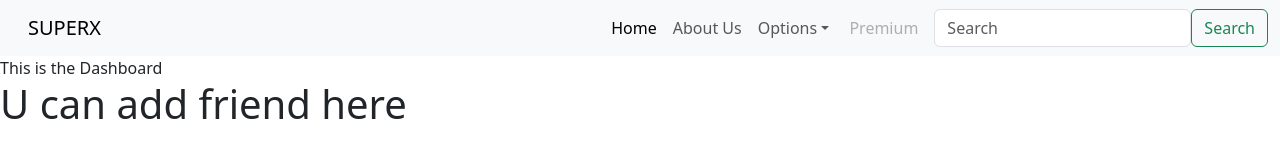
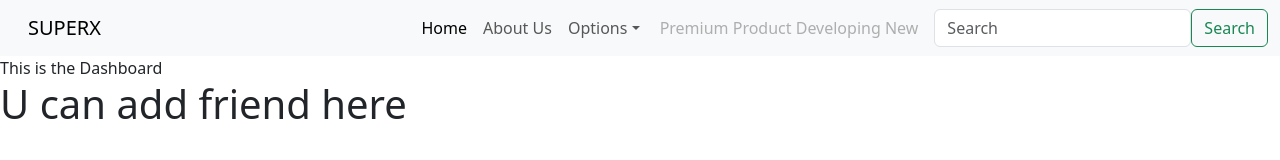
Before and after one commit to harshitraj-112233/Sample-Website-Repo, a plain HTML site: page index.html in a window 1280 px wide. Drawn offline with nearby package versions, Linux system fonts and the light colour scheme.

Commit message:
remium Product Developing Chnaged

```diff
--- a/index.html
+++ b/index.html
@@ -31,13 +31,13 @@
               </a>
               <ul class="dropdown-menu">
                 <li><a class="dropdown-item" href="#">Latest Product</a></li>
-                <li><a class="dropdown-item" href="#">Product 1</a></li>
+                <li><a class="dropdown-item" href="#">Product Developing </a></li>
                 <li><hr class="dropdown-divider"></li>
                 <li><a class="dropdown-item" href="#">Exclusive Product</a></li>
               </ul>
             </li>
             <li class="nav-item">
-              <a class="nav-link disabled">Premium</a>
+              <a class="nav-link disabled">Premium Product Developing New</a>
             </li>
           </ul>
           <form class="d-flex" role="search">
```
